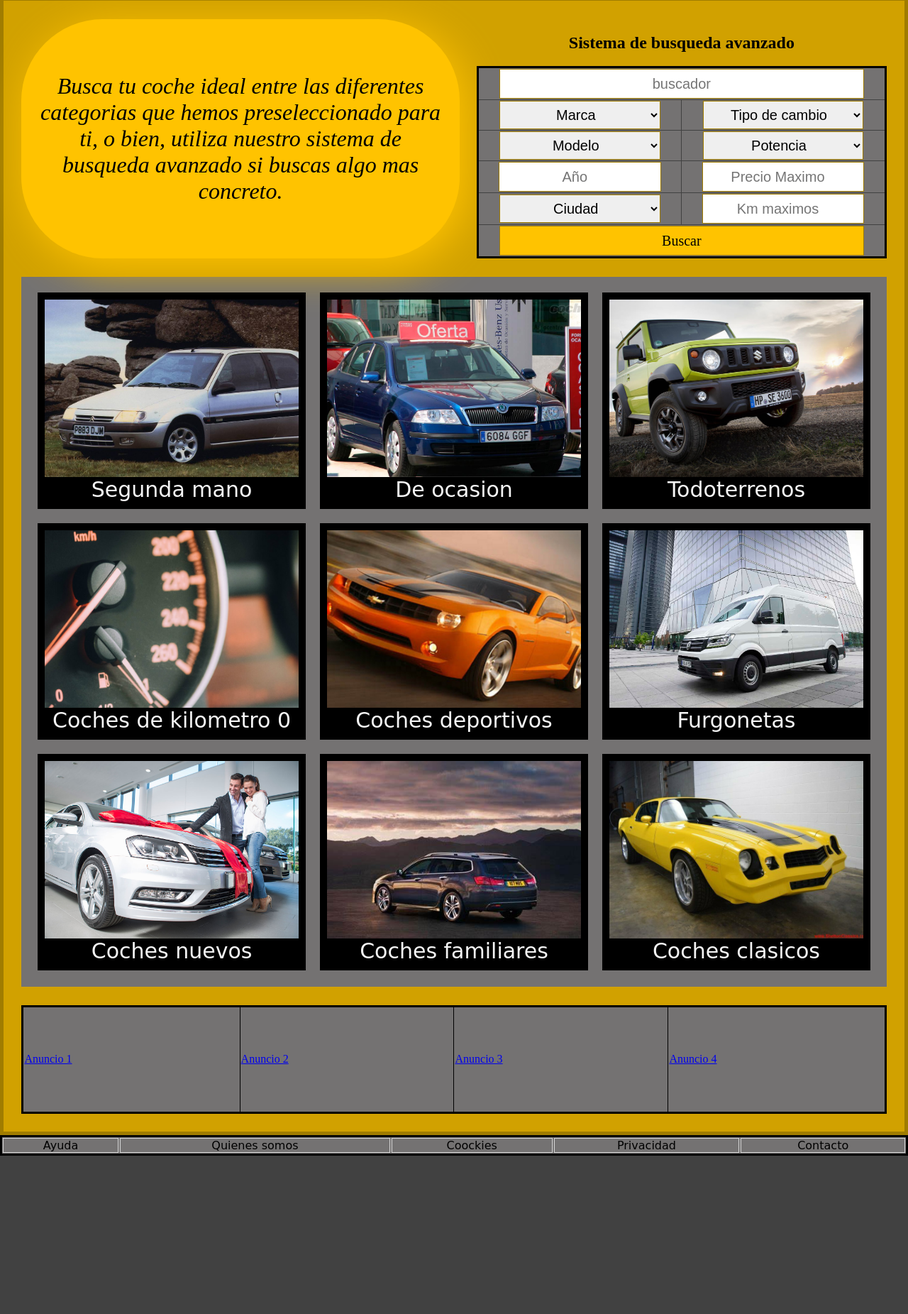
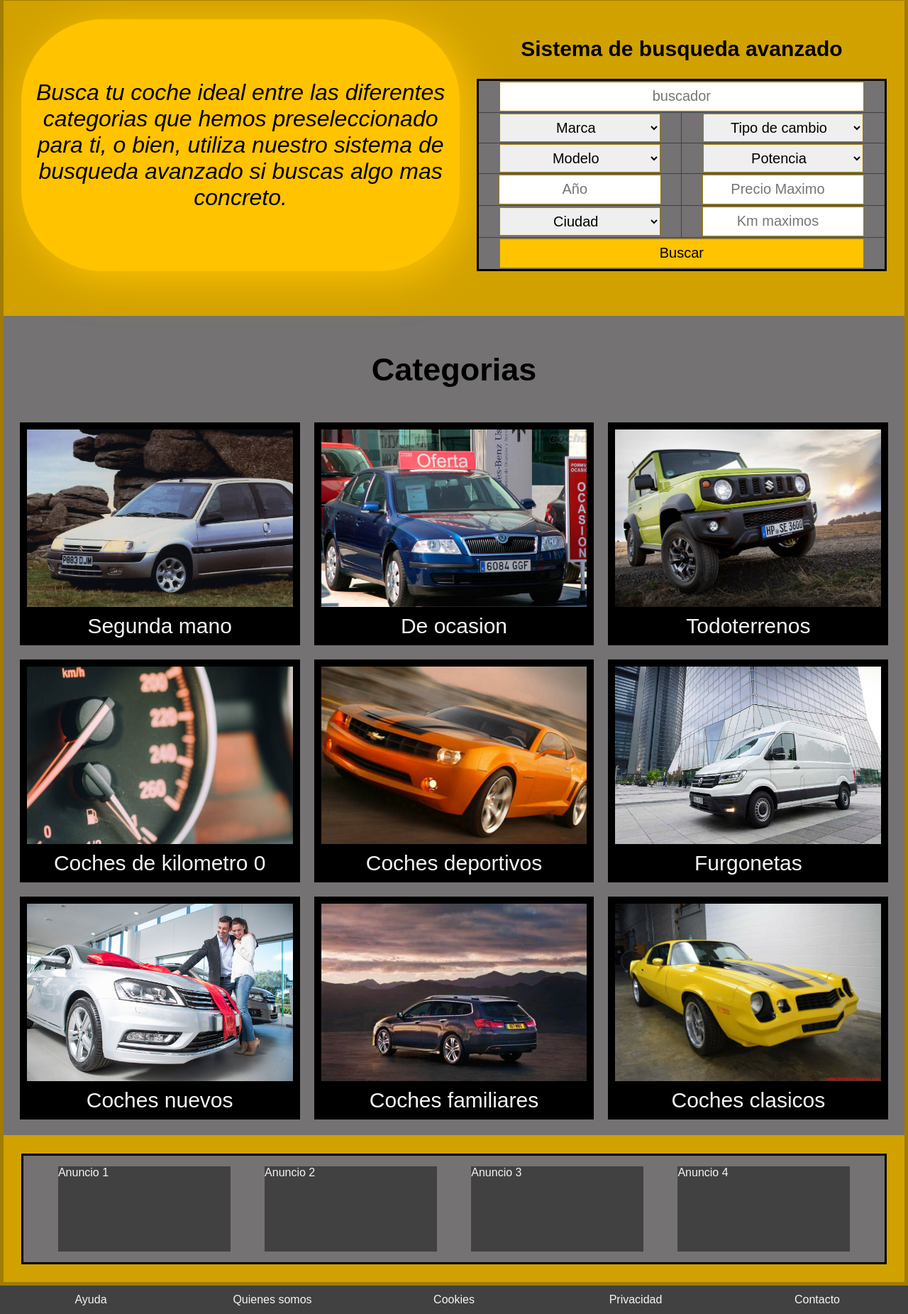
Before and after one commit to ikerabadia/DesInterfacesWeb, a plain HTML site: page Prototipado/prueba1.html in a window 1280 px wide. Shown: the part 248-2099 px from the top of the page at 71% size. Before the commit the page ends 1876 px from the top, so only its background shows below. Drawn offline with Linux system fonts and the light colour scheme.

Commit message:
Algunos arreglos

```diff
--- a/Prototipado/prueba1.css
+++ b/Prototipado/prueba1.css
@@ -14,6 +14,7 @@ table{
     box-shadow: 10px 10px 60px #ffc300;
     border-radius: 68px;
     padding: 15px;
+    font-family: arial;
 }
 /*Cabecera*/
 .imgLogo{
@@ -53,6 +54,7 @@ table{
     border: 1px solid #A07C00;
     border-radius: 3px;
     box-shadow: 2px 2px 10px #666;
+    font-family: arial;
 }
 .btnlrv:hover{
     cursor: pointer;
@@ -85,6 +87,7 @@ table{
     align-content: center;
     justify-content: center;
     align-items: center;
+    font-family: arial;
 }
 .filtros{
     width: 96%;
@@ -94,7 +97,10 @@ table{
     flex-direction: row;
     justify-content: center;
 }
-
+.tituloFiltros{
+    font-family: arial;
+    font-size: 30px;
+}
 .divFiltrosTabla{
     width: 48%;
     display: flex;
@@ -133,6 +139,7 @@ table{
     justify-content: center;
     align-items: center;
     border: 1px solid #A07C00;
+    font-family: arial;
 }
 #botonBuscarFiltros:hover{
     cursor: pointer;
@@ -143,13 +150,20 @@ table{
 
 /*Categorias*/
 .sugerencias{
-    margin-top: 2%;
+    margin-top: 5%;
     background: #747272;
-    margin-left: 2%;
-    margin-right: 2%;
+    margin-left: 0%;
+    margin-right: 0%;
     display: flex;
     flex-direction: column;
     padding: 1%;
+}
+.tituloCategorias{
+    display: flex;
+    flex-direction: column;
+    align-items: center;
+    font-family: arial;
+    font-size: 30px;
 }
 .sugerencias a{
     text-decoration: none;
@@ -174,6 +188,8 @@ table{
     font-size: 30px;
     margin: 0px;
     color: whitesmoke;
+    font-family: arial;
+    margin-top: 10px;
 }
 .sugerencia:hover{
     background: whitesmoke;
@@ -181,9 +197,6 @@ table{
 .sugerencia:hover p {
     color: black;
 }
-
-
-
 .divImgCategorias{
     width: 100%;
     height: 250px;
@@ -246,16 +259,36 @@ table{
 }
 /*ANUNCIOS PROPIOS (SLIDER)*/
 .anunciosPropios{
-    background: lightslategray;
-    margin: 2%
+    background: #747272;
+    margin: 2%;
+    height: 150px;
+    display: flex;
+    flex-direction: row;
+    align-content: center;
+    justify-content: space-evenly;
+    align-items: center;
+    border: 3px solid black;
+}
+.anunciosPropios a{
+    width: 20%;
+    text-decoration: none;
+    background: #414141;
+    height: 80%;
+    color: whitesmoke;
+    font-family: arial;
 }
 
 /*PIE DE PAGINA*/
 .pie{
     width: 100%;
 }
-.tablaPie{
+.divPie{
     width: 100%;
+    display: flex;
+    flex-direction: row;
+    justify-content: space-around;
+    margin-top: 10px;
+    margin-bottom: 10px;
 }
 .pie a{
     display: flex;
@@ -263,11 +296,15 @@ table{
     justify-content: center;
     text-decoration: none;
     font-family: cursive;
-    border: 1px solid lightgrey;
+    border: 1px solid #414141;
+    width: 15%;
+    font-family: arial;
+    color: whitesmoke;
 }
 .pie a:hover{
-    background: black;
-    color: whitesmoke;
+    background: #FFC300;
+    box-shadow: 10px 10px 60px #ffc300;
+    color: black;
     border: 1px solid grey;
     border-radius: 15px;
     cursor: pointer;
@@ -278,8 +315,7 @@ table{
 
     /*CABECERA*/
     .imgLogo {
-        float: left;
-        width: 126px;
+        display: none;
     }
     .tituloGeneral {
         font-size: 25px;
@@ -288,6 +324,7 @@ table{
         border-radius: 68px;
         padding: 15px;
     }
+
 
     .cabecera {
         height: 10%;
@@ -300,6 +337,16 @@ table{
         margin: 0 auto;
         margin-top: 3%;
         align-items: center;
+    }
+
+    .loginRegisterVender{
+        display: flex;
+        flex-direction: column;
+        flex-wrap: nowrap;
+        align-content: center;
+        justify-content: center;
+        align-items: stretch;
+        width: 30%;
     }
 
     .btnlrv {
@@ -329,10 +376,10 @@ table{
     }
 
     .divParrafoInformativo{
-        width: 96%;
+        width: 80%;
         text-align: center;
-        font-size: 32px;
-        margin-right: 2%;
+        font-size: 15px;
+        margin-right: 0%;
         background: #FFC300;
         border-radius: 115px;
         padding: 20px;
@@ -370,10 +417,26 @@ table{
     }
     .sugerencia p{
         text-align: center;
-        font-family: cursive;
         font-size: 18px;
         margin: 0px;
         color: whitesmoke;
     }
 
+    /*PIE DE PAGINA*/
+    .divPie{
+        width: 100%;
+        display: flex;
+        flex-direction: column;
+        margin-top: 10px;
+        margin-bottom: 10px;
+    }
+    .pie a{
+        display: flex;
+        align-content: center;
+        justify-content: center;
+        text-decoration: none;
+        border: 0px solid lightgrey;
+        width: 100%;
+    }
+
 }
--- a/Prototipado/prueba1.html
+++ b/Prototipado/prueba1.html
@@ -27,7 +27,7 @@
         </p>
       </div>
       <div class="divFiltrosTabla">
-        <h2>Sistema de busqueda avanzado</h2>
+        <h2 class="tituloFiltros">Sistema de busqueda avanzado</h2>
         <table class="filtrosTabla">
           <tr>
             <td colspan="2" width="100%">
@@ -107,6 +107,7 @@
       </div>
     </div>
     <div class="sugerencias">
+      <div class="tituloCategorias"><h2>Categorias</h2></div>
       <div class="filaSugerencias">
           <div class="sugerencia"><a href="./pagListadoCoches.html"><div class="divImgCategorias" id="divImgSegundaMano"></div><p class="nombreCategoria">Segunda mano</p></a></div>
           <div class="sugerencia"><a href="./pagListadoCoches.html"><div class="divImgCategorias" id="divImgOcasion"></div><p class="nombreCategoria">De ocasion</p></a></div>
@@ -124,26 +125,20 @@
       </div>
     </div>
     <div class="anunciosPropios">
-      <table style="width: 100%" border="1">
-        <tr style="height: 150px">
-          <td><a href="./pagCoche.html">Anuncio 1</a></td>
-          <td><a href="./pagCoche.html">Anuncio 2</a></td>
-          <td><a href="./pagCoche.html">Anuncio 3</a></td>
-          <td><a href="./pagCoche.html">Anuncio 4 </a></td>
-        </tr>
-      </table>
+          <a href="./pagCoche.html">Anuncio 1</a>
+          <a href="./pagCoche.html">Anuncio 2</a>
+          <a href="./pagCoche.html">Anuncio 3</a>
+          <a href="./pagCoche.html">Anuncio 4 </a>
     </div>
   </div>
   <div class="pie">
-    <table class="tablaPie">
-      <tr>
-        <td><a>Ayuda </a></td>
-        <td><a>Quienes somos </a></td>
-        <td><a>Coockies</a></td>
-        <td><a>Privacidad </a></td>
-        <td><a>Contacto</a></td>
-      </tr>
-    </table>
+    <div class="divPie">
+        <a>Ayuda </a>
+        <a>Quienes somos </a>
+        <a>Cookies</a>
+        <a>Privacidad </a>
+        <a>Contacto</a>
+    </div>
   </div>
 </body>
 
```
